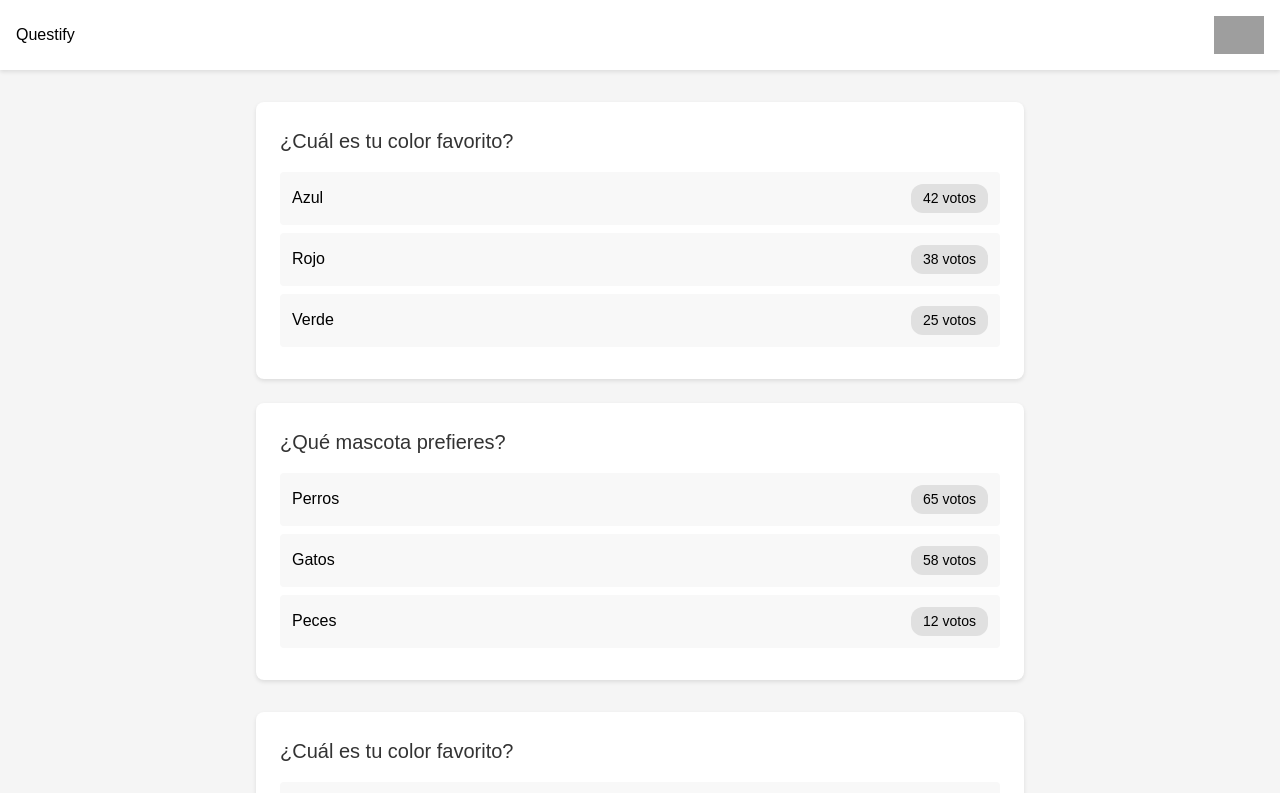
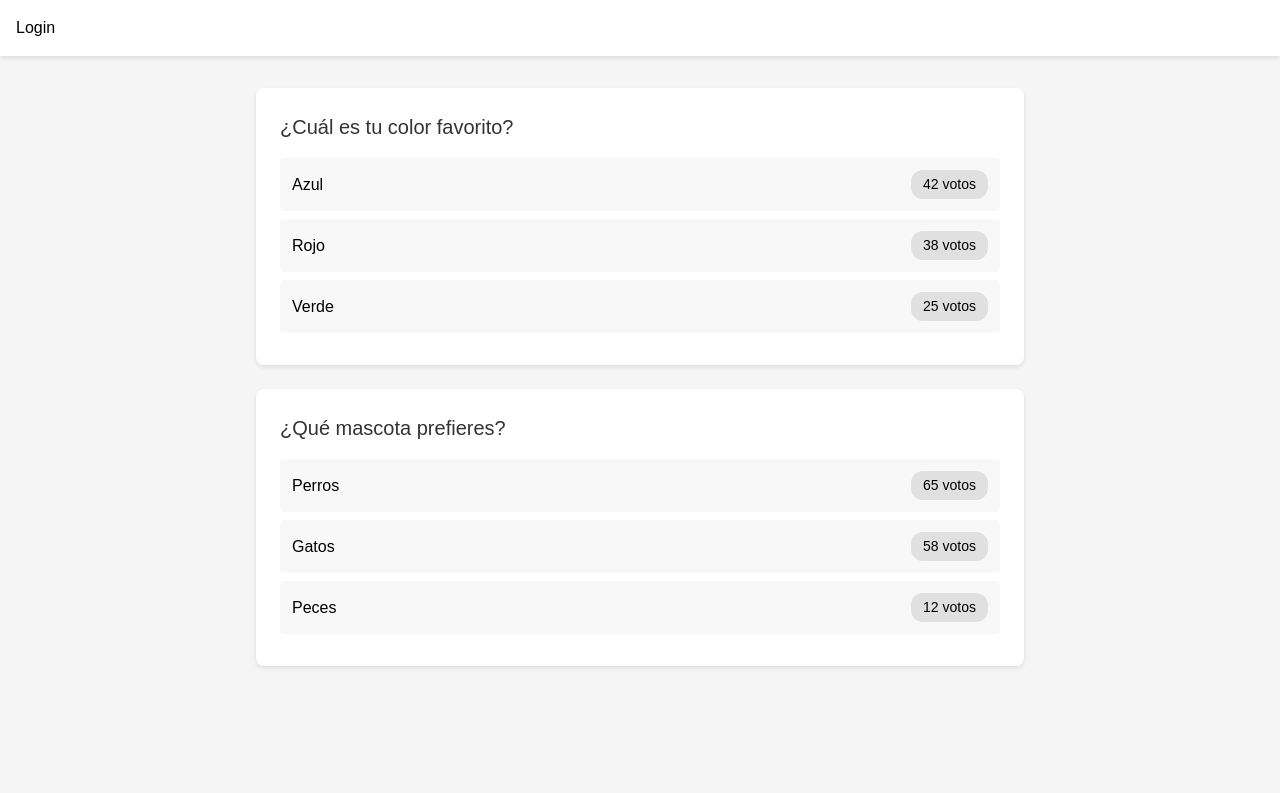
Before and after one commit to enmanuelrdgz/frontend-app, a Next.js app: page / in a window 1280 px wide. Shown: the top 793 px of the page. Built offline with nearby package versions, Linux system fonts and the light colour scheme; grey boxes are pictures that could not be loaded.

Commit message:
finish auth context

```diff
--- a/src/app/components/Header.tsx
+++ b/src/app/components/Header.tsx
@@ -1,19 +1,21 @@
+"use client"
+
 import styles from "../styles/Header.module.css"
+import { useAuth } from "../context/AuthContext";
 
-type HeaderProps = {
-  title: string;
-};
 
-const Header: React.FC<HeaderProps> = ({ title }) => {
+const Header: React.FC = () => {
+
+  const { isAuthenticated, login, logout } = useAuth();
+
   return (
-    <header className={styles.header}>
-      <div className={styles["header-container-1"]}>
-        <h1>{title}</h1>
-      </div>
-      <div className={styles["header-container-2"]}>
-        <img src="https://api.dicebear.com/9.x/bottts/svg?seed=Christian" alt="avatar" width={50} height={50}/>
-      </div>
-    </header>
+    <header className={styles["header"]}>
+    {isAuthenticated ? (
+      <button onClick={logout}>Logout</button>
+    ) : (
+      <button className={styles["loginButton"]} onClick={login}>Login</button>
+    )}
+  </header>
   );
 };
 
--- /dev/null
+++ b/src/app/context/AuthContext.tsx
@@ -0,0 +1,32 @@
+"use client"
+
+import React, { createContext, useContext, useState, ReactNode } from "react";
+
+type AuthContextType = {
+  isAuthenticated: boolean;
+  login: () => void;
+  logout: () => void;
+};
+
+const AuthContext = createContext<AuthContextType | undefined>(undefined);
+
+export const AuthProvider = ({ children }: { children: ReactNode }) => {
+  const [isAuthenticated, setIsAuthenticated] = useState(false);
+
+  const login = () => setIsAuthenticated(true);
+  const logout = () => setIsAuthenticated(false);
+
+  return (
+    <AuthContext.Provider value={{ isAuthenticated, login, logout }}>
+      {children}
+    </AuthContext.Provider>
+  );
+};
+
+export const useAuth = () => {
+  const context = useContext(AuthContext);
+  if (!context) {
+    throw new Error("useAuth must be used within an AuthProvider");
+  }
+  return context;
+};
--- a/src/app/layout.tsx
+++ b/src/app/layout.tsx
@@ -2,6 +2,8 @@ import type { Metadata } from "next";
 import { Geist, Geist_Mono } from "next/font/google";
 import "./globals.css";
 import Header from './components/Header';
+import { AuthProvider } from "./context/AuthContext";
+
 
 const geistSans = Geist({
   variable: "--font-geist-sans",
@@ -24,14 +26,15 @@ export default function RootLayout({
   children: React.ReactNode;
 }>) {
   return (
+    <AuthProvider>
     <html lang="en">
       <body
         className={`${geistSans.variable} ${geistMono.variable} antialiased`}
       >
-        <Header title="Questify"/> {/* El Header se muestra globalmente */}
+        <Header /> {/* El Header se muestra globalmente */}
         {children} {/* El contenido de las demás páginas se renderiza aquí */}
-        {children}
       </body>
     </html>
+    </AuthProvider>
   );
 }
--- a/src/app/page.tsx
+++ b/src/app/page.tsx
@@ -1,7 +1,11 @@
+"use client"
+
 import './styles/styles.css'
+import { AuthProvider } from "./context/AuthContext";
 
 export default function Home() {
   return (
+    <AuthProvider>
     <div>
 
       <main>
@@ -38,5 +42,6 @@ export default function Home() {
         </div>
       </main>
     </div>
+    </AuthProvider>
   );
 }
```
